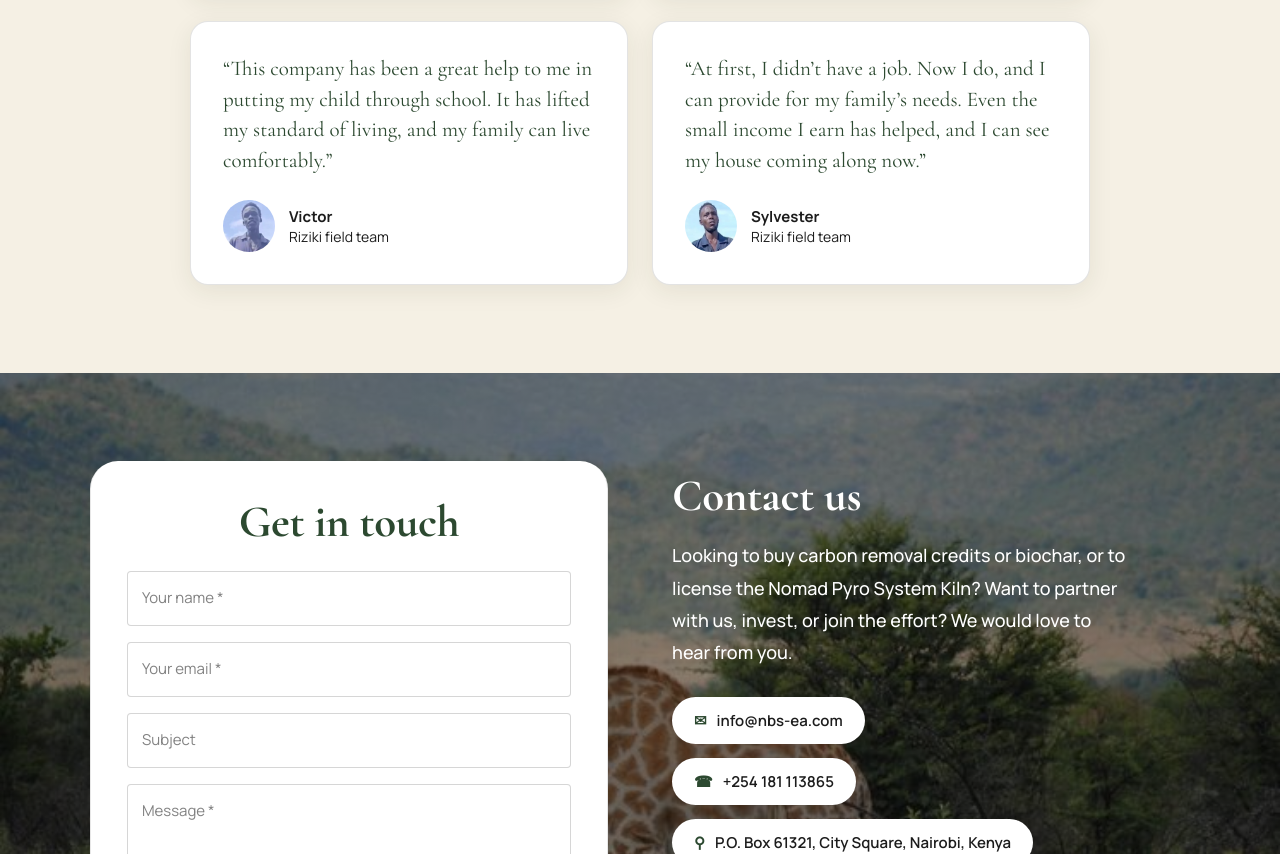
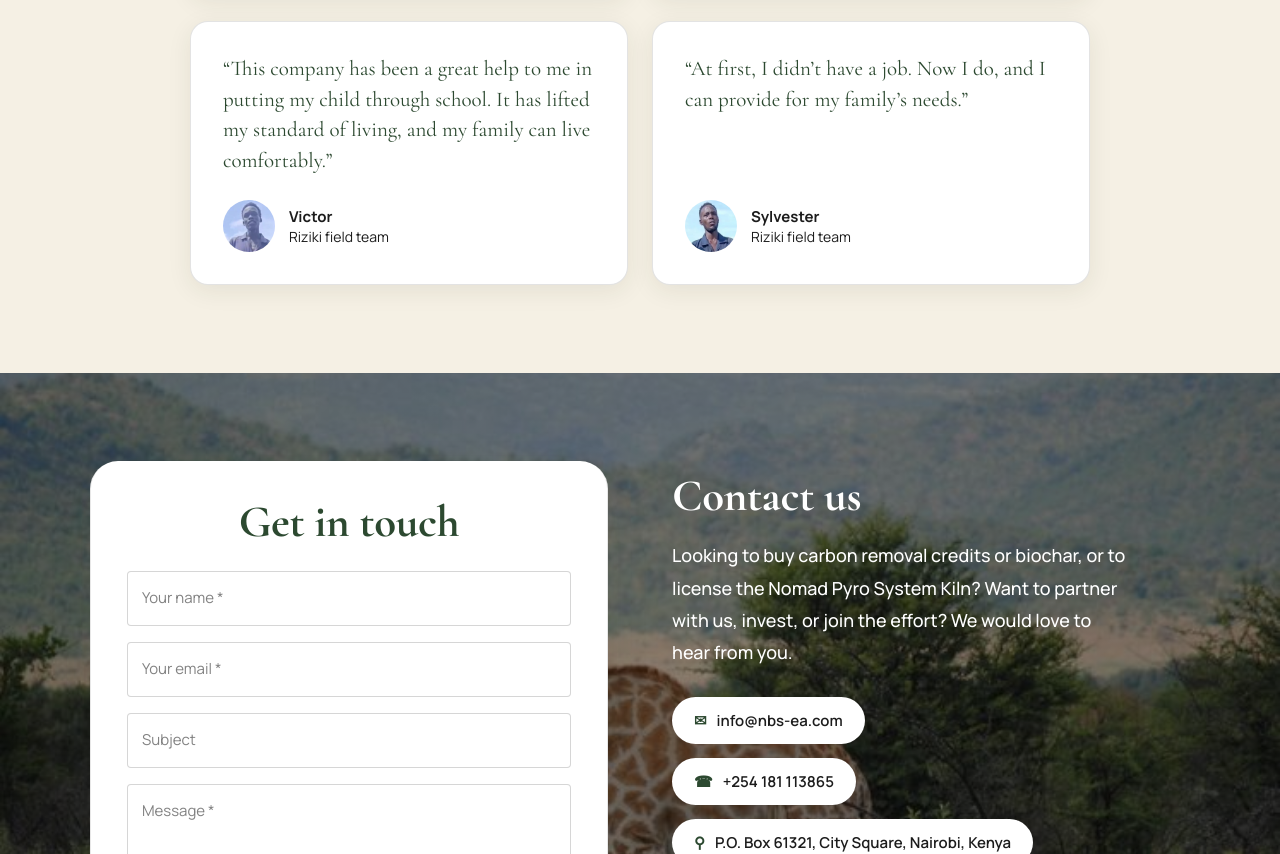
Before and after one commit to BRG2026/rizk, a plain HTML site: page impact.html in a window 1280 px wide. Shown: the part 1553-2407 px from the top of the page. Drawn offline with nearby package versions, Linux system fonts and the light colour scheme.

Commit message:
Add files via upload

```diff
--- a/impact.html
+++ b/impact.html
@@ -91,7 +91,7 @@
       <figcaption><img src="assets/victor.jpg" alt="Victor Kemboi, Riziki field team" loading="lazy"><span><strong>Victor</strong>Riziki field team</span></figcaption>
     </figure>
     <figure class="story-card">
-      <blockquote>&ldquo;At first, I didn&rsquo;t have a job. Now I do, and I can provide for my family&rsquo;s needs. Even the small income I earn has helped, and I can see my house coming along now.&rdquo;</blockquote>
+      <blockquote>&ldquo;At first, I didn&rsquo;t have a job. Now I do, and I can provide for my family&rsquo;s needs.&rdquo;</blockquote>
       <figcaption><img src="assets/sylvester.jpg" alt="Sylvester Kipramony, Riziki field team" loading="lazy"><span><strong>Sylvester</strong>Riziki field team</span></figcaption>
     </figure>
   </div>
```
